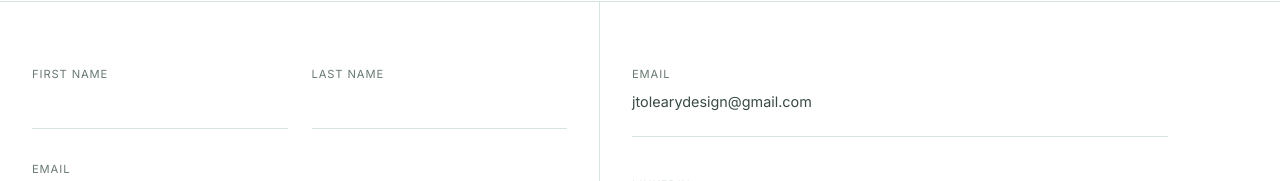
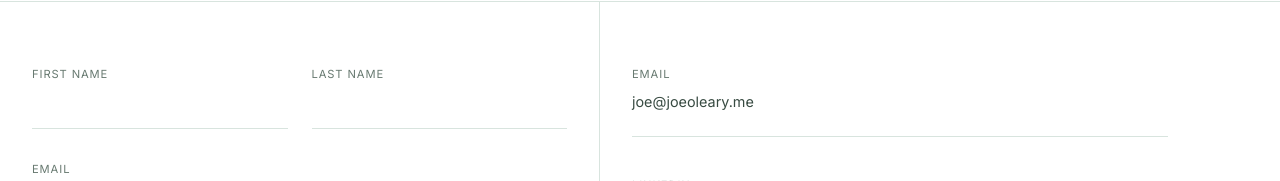
Before and after one commit to professorfalken1942-hash/joeoleary, a Next.js app: page /contact in a window 1280 px wide. Shown: the part 276-457 px from the top of the page. Built offline with nearby package versions, Linux system fonts and the light colour scheme.

Commit message:
Use joe@joeoleary.me on contact page and resume
Co-Authored-By: Claude Opus 5.5 <noreply@anthropic.com>

```diff
--- a/public/resume.html
+++ b/public/resume.html
@@ -172,7 +172,7 @@
   <h1>Joseph O'Leary</h1>
   <div class="subtitle">UX Design Strategist & Engineer</div>
   <div class="contact">
-    jtolearydesign@gmail.com | www.joeoleary.me | LinkedIn: /in/joseph-o-leary-976a945
+    joe@joeoleary.me | www.joeoleary.me | LinkedIn: /in/joseph-o-leary-976a945
   </div>
 
   <div class="section">
--- a/src/app/contact/page.tsx
+++ b/src/app/contact/page.tsx
@@ -197,7 +197,7 @@ function ContactContent() {
         {/* Info */}
         <div style={{ padding: "4rem 2rem", display: "flex", flexDirection: "column", gap: "2.5rem" }}>
           {[
-            { label: "Email", value: "jtolearydesign@gmail.com" },
+            { label: "Email", value: "joe@joeoleary.me" },
             { label: "LinkedIn", value: "linkedin.com/in/joseph-o-leary-976a945", href: "https://www.linkedin.com/in/joseph-o-leary-976a945/" },
             { label: "Based", value: "Syracuse, NY" },
           ].map((item) => (
```
